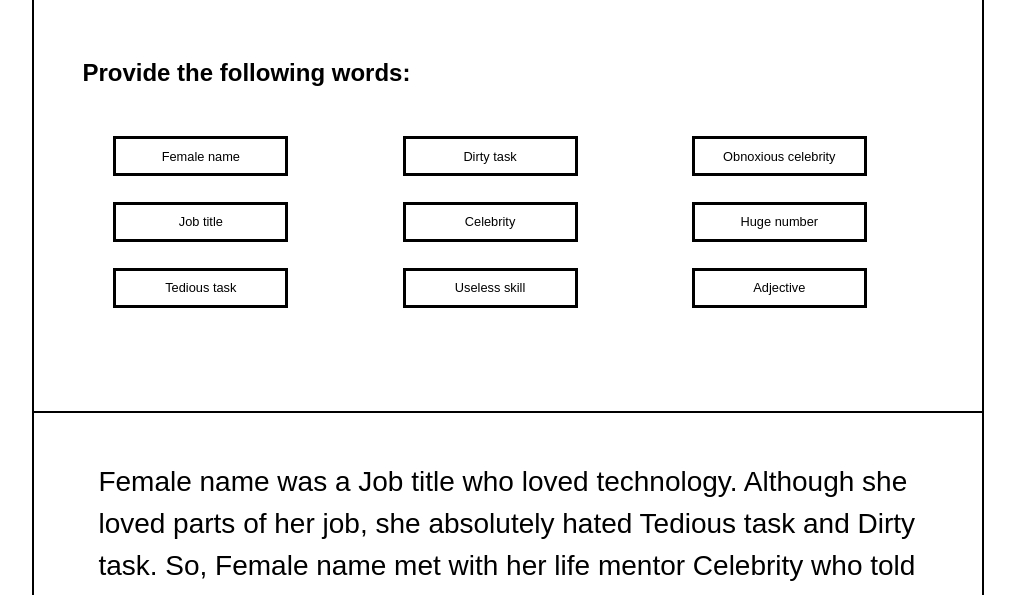
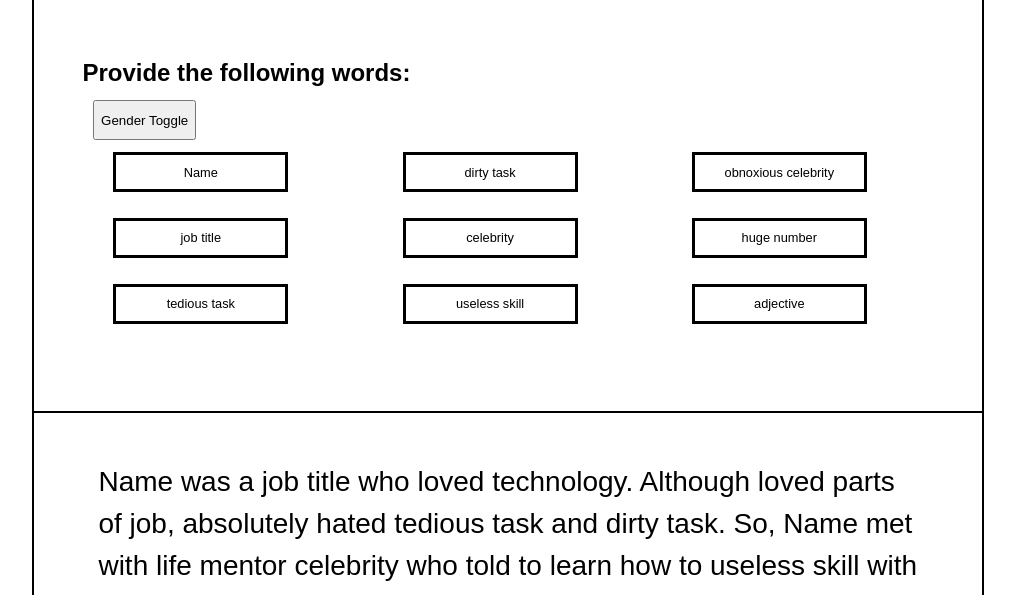
Before and after one commit to AsaToburen/angular_madlibs, a plain HTML site: page index.html in a window 1280 px wide. Shown: the part 202-797 px from the top of the page, without its empty margins (132-1147 px from the left). Drawn offline with nearby package versions, Linux system fonts and the light colour scheme.

Commit message:
included controller and toggle gender button

```diff
--- a/css/style.scss
+++ b/css/style.scss
@@ -40,15 +40,26 @@ body {
       height: 22em;
       border-bottom: 2px solid black;
       h1 {
-        margin: 2.5em 0em 1em 2em;
+        margin: 2.5em 0em 0em 2em;
         font-size: 1.5em;
       }
+       div{
+        width: 100%;
+        height: 2em;
+        margin-bottom: .5em;
+
+        .gender {
+            margin-top: 1em;
+            margin-left: 4.4em;
+            display: inline-block;
+            height: 3em;
+          }
+        }
       .column {
         width: 25%;
         display: inline-block;
         margin-left: 3em;
-
-        input {
+        input[type='text'] {
           text-align: center;
           display: block;
           margin: 2em auto;
--- a/index.html
+++ b/index.html
@@ -1,11 +1,11 @@
 <!doctype html>
-<html lang="en" ng-app="">
+<html lang="en" ng-app="firstModule">
 <head>
     <meta charset="UTF-8">
     <link rel="stylesheet" href="css/style.css">
     <title>NgMadLibs</title>
 </head>
-<body>
+<body ng-controller="FirstCtrl">
   <header>
     <img class="happy-face" width="120px" src="images/mad-lib-happy-face.png" alt="Happy Face">
     <div>
@@ -13,32 +13,34 @@
       <h1>Automate This!</h1>
     </div>
   </header>
-  <section>
+  <section id="top">
     <h1>Provide the following words:</h1>
+    <div>
+        <button class="gender" ng-click="gender(input)">Gender Toggle</button>
+      </div>
     <div class="column">
-      <input type="text" ng-model="female_name" ng-init="female_name='Female name'">
-      <input type="text" ng-model="job_title" ng-init="job_title='Job title'">
-      <input type="text" ng-model="tedious_task" ng-init="tedious_task='Tedious task'">
+      <input type="text" ng-model="Name">
+      <input type="text" ng-model="job_title">
+      <input type="text" ng-model="tedious_task">
     </div>
     <div class="column">
-      <input type="text" ng-model="dirty_task" ng-init="dirty_task='Dirty task'">
-      <input type="text" ng-model="celebrity" ng-init="celebrity='Celebrity'">
-      <input type="text" ng-model="useless_skill" ng-init="useless_skill='Useless skill'">
+      <input type="text" ng-model="dirty_task">
+      <input type="text" ng-model="celebrity">
+      <input type="text" ng-model="useless_skill">
     </div>
     <div class="column">
-      <input type="text" ng-model="obnoxious_celebrity" ng-init="obnoxious_celebrity='Obnoxious celebrity'">
-      <input type="text" ng-model="huge_number" ng-init="huge_number='Huge number'">
-      <input type="text" ng-model="adjective" ng-init="adjective='Adjective'">
+      <input type="text" ng-model="obnoxious_celebrity">
+      <input type="text" ng-model="huge_number">
+      <input type="text" ng-model="adjective">
     </div>
   </section>
   <section class="text-area">
-    <p>{{female_name}} was a {{job_title}} who loved technology. Although she loved parts of her job, she absolutely hated  {{tedious_task}} and {{dirty_task}}. So, {{female_name}} met with her life mentor {{celebrity}} who told her to learn how to {{useless_skill}} with Thinkful. Thinkful didn't offer a course on {{useless_skill}} so she studied programming instead.</p>
+    <p>{{Name}} was a {{job_title}} who loved technology. Although {{genderSingular}} loved parts of {{genderPossessive}} job, {{genderSingular}} absolutely hated  {{tedious_task}} and {{dirty_task}}. So, {{Name}} met with {{genderPossessive}} life mentor {{celebrity}} who told {{genderObjective}} to learn how to {{useless_skill}} with Thinkful. Thinkful didn't offer a course on {{useless_skill}} so {{genderSingular}} studied programming instead.</p>
 
-    <p>What a great decision! With her new skills, {{female_name}} built a(n) {{adjective}} robot named {{obnoxiuous_celbertity}} that not only loved {{dirty_task}} but did it {{huge_number}} times faster.</p>
+    <p>What a great decision! With {{genderPossessive}} new skills, {{Name}} built a(n) {{adjective}} robot named {{obnoxiuous_celbertity}} that not only loved {{dirty_task}} but did it {{huge_number}} times faster.</p>
 
   </section>
-
-
-    <script src="https://ajax.googleapis.com/ajax/libs/angularjs/1.3.10/angular.min.js" type="text/javascript"></script>
+    <script src="https://ajax.googleapis.com/ajax/libs/angularjs/1.3.11/angular.min.js"></script>
+    <script src="js/moduleOne.js"></script>
 </body>
 </html>
--- /dev/null
+++ b/js/moduleOne.js
@@ -0,0 +1,29 @@
+
+
+
+angular.module('firstModule', [])
+
+  .controller('FirstCtrl', ['$scope', function($scope) {
+    $scope.job_title = 'job title';
+    $scope.tedious_task = 'tedious task';
+    $scope.dirty_task = 'dirty task';
+    $scope.celebrity =  'celebrity';
+    $scope.useless_skill = 'useless skill';
+    $scope.obnoxious_celebrity = 'obnoxious celebrity';
+    $scope.huge_number = 'huge number';
+    $scope.adjective =  'adjective';
+    $scope.Name = 'Name';
+    $scope.gender = function(){
+      if($scope.genderSingular === 'she') {
+        $scope.Name = 'Male name';
+        $scope.genderSingular = 'he';
+        $scope.genderObjective = 'him';
+        $scope.genderPossessive = 'his';
+      } else {
+        $scope.Name = 'Female name';
+        $scope.genderSingular = 'she';
+        $scope.genderObjective = 'her';
+        $scope.genderPossessive = 'her';
+      }
+      };
+}]);
```
Also changed, not shown: css/style.css, 1 other file.
